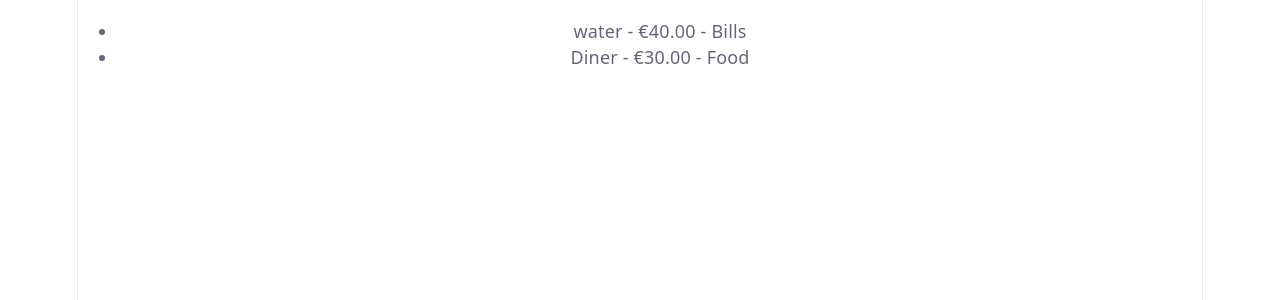
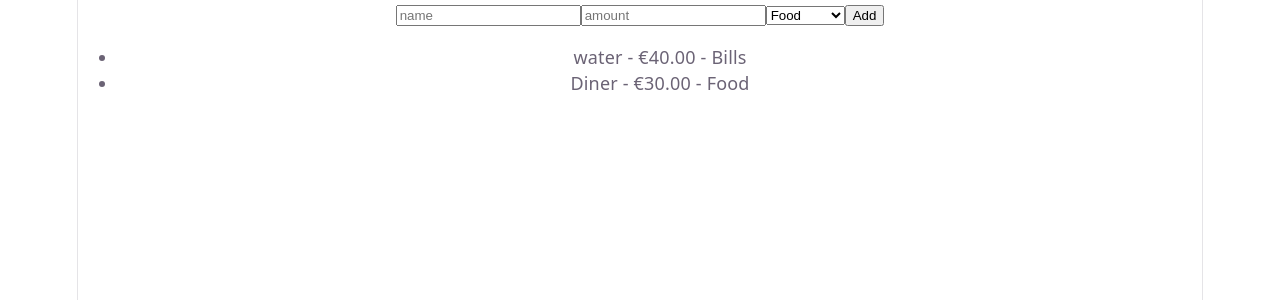
Before and after one commit to AntreasChristoforou/expense-tracker, a React (Vite) app: page / in a window 1280 px wide. Shown: the top 300 px of the page. Built offline with nearby package versions, Linux system fonts and the light colour scheme.

Commit message:
Set inputs and error handling

```diff
--- a/src/App.jsx
+++ b/src/App.jsx
@@ -9,10 +9,41 @@ function App() {
       {id : 1, name : "water", amount: 40, category: "Bills"},
       {id : 2, name : "Diner", amount: 30, category: "Food" },
     ]
-  )
+  );
+
+  const [name, setName] = useState("");
+  const [amount, setAmount] = useState("");
+  const [categories, setCategories] = useState("Food");
+  const [error, setError] = useState("");
+
+  function handleAdd(){
+  const numb = Number(amount);
+  if(name.trim() === "" || amount === ""){
+    setError("Name or Amount is empty");
+    return;
+  }
+  if(Number.isNaN(numb) || numb <= 0){
+    setError("Please give an amount");
+    return;
+  }
+  const newExpense = {id: Date.now(), name : name, amount: Number(amount), category: categories};
+  setExpenses([...expenses , newExpense]);
+  setName("");
+  setAmount("");
+  setError("");
+  setCategories("Food");
+  }
 
   return (
     <div>
+      <input value={name} placeholder="name" onChange={e => setName(e.target.value)}/>
+      <input type="number" value={amount} placeholder="amount" onChange={e => setAmount(e.target.value)}/>
+      <select value={categories} onChange={e => setCategories(e.target.value)}>
+          {CATEGORIES.map(category => <option key={category} value={category}>{category}</option>)}
+      </select>
+
+      {error !== "" && <span>{error}</span>}
+      <button onClick={handleAdd} >Add</button>
       <ul>
         {
           expenses.map(expense => <li key={expense.id}>
```
